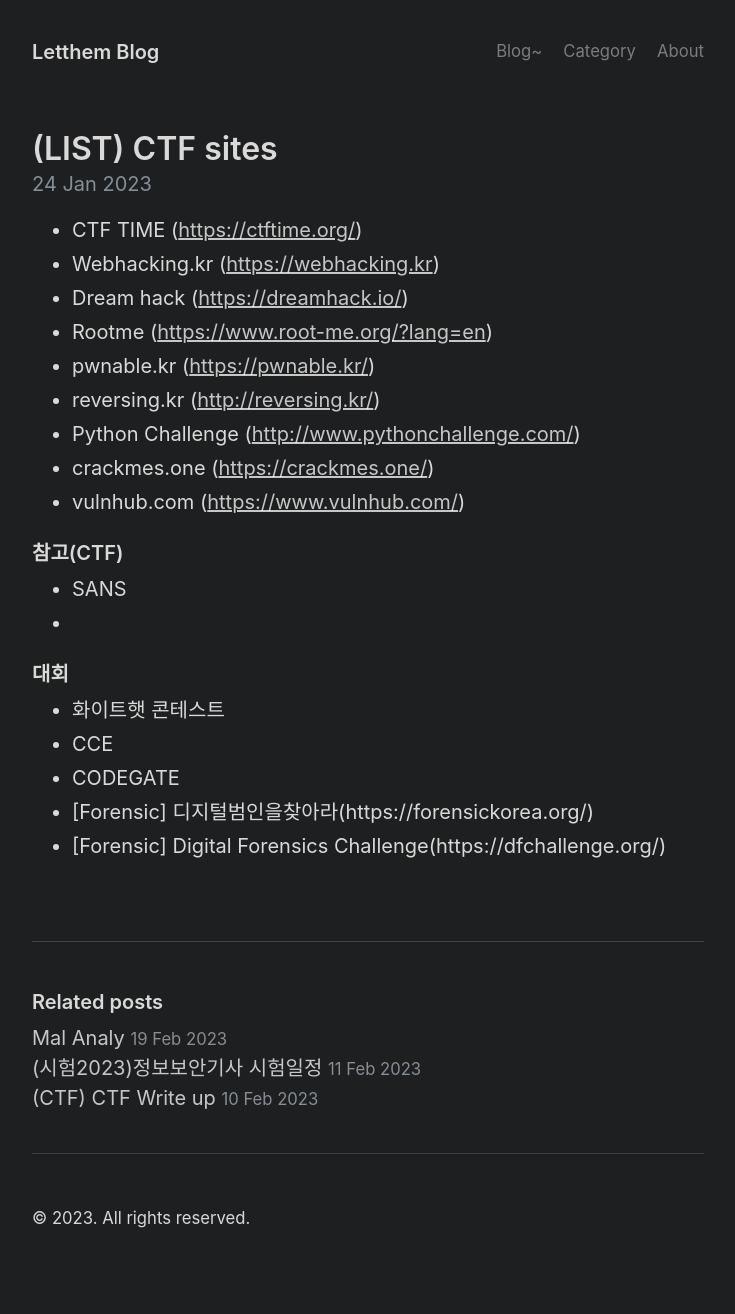
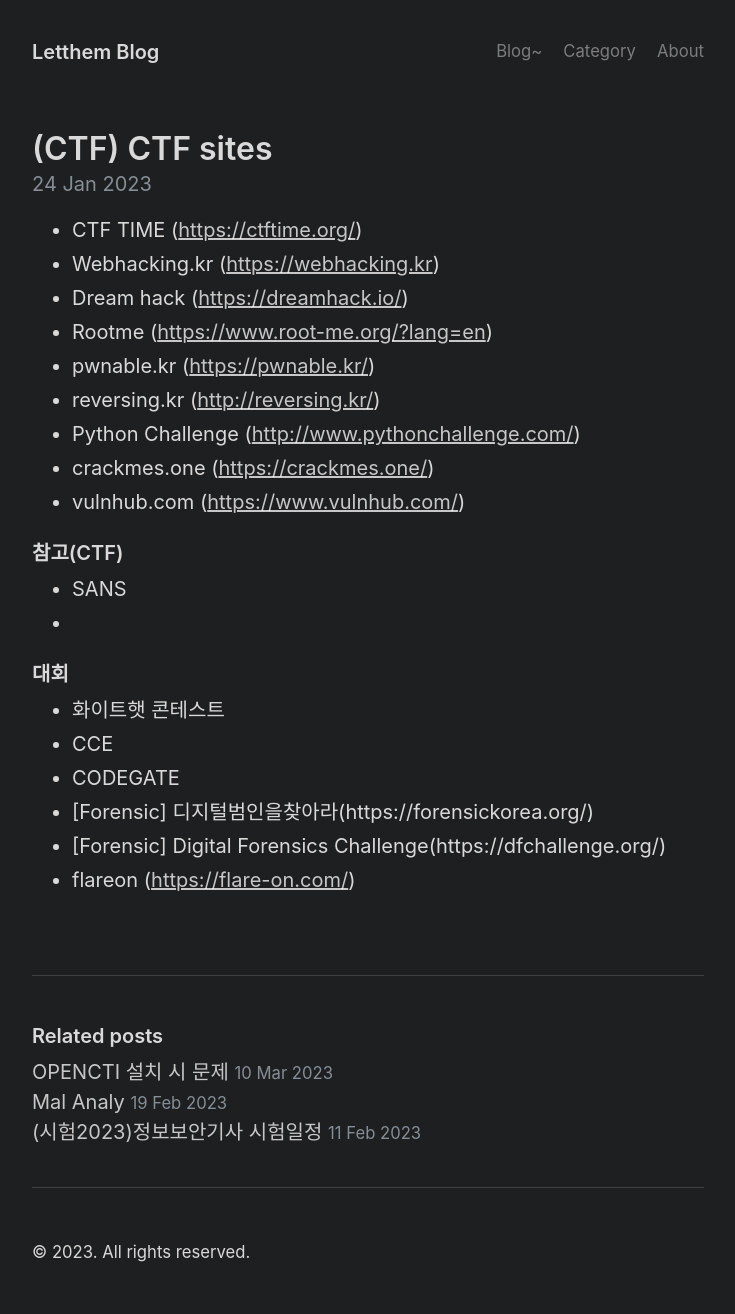
Before and after one commit to seleuchel/letthem_blog, a Jekyll site: the page built from _posts/2023-01-24-[LIST]-CTF-SITE.md, in a window 1280 px wide. Shown: the whole page, without its empty margins (272-1007 px from the left). Built offline with Jekyll 4.4.1, drawn with Linux system fonts in a browser that asks for light colours; before the commit the page ends 1280 px from its top, so only the background shows below that.

Commit message:
opencti _set

```diff
--- a/_config.yml
+++ b/_config.yml
@@ -5,7 +5,7 @@
 baseurl: "/letthem_blog"
 permalink: pretty
 pagenate_path: "/letthem_blog/page:num/"
-category_list: [ War, Forensic, Mal, APT, Privacy, ICS, Think, ZZZ, Basic, Issue, Web, Analy, Scenario , Info]
+category_list: [ War, Forensic, Mal, APT, Privacy, ICS, Think, ZZZ, Basic, Issue, Web, Analy, CTI, Scenario , Info]
 
 # Gems
 plugins:
--- a/_posts/2023-01-24-[LIST]-CTF-SITE.md
+++ b/_posts/2023-01-24-[LIST]-CTF-SITE.md
@@ -1,6 +1,6 @@
 ---
 layout: post
-title: (LIST) CTF sites
+title: (CTF) CTF sites
 categories: [War]
 
 ---
@@ -25,3 +25,4 @@
 * CODEGATE
 * [Forensic] 디지털범인을찾아라(https://forensickorea.org/)
 * [Forensic] Digital Forensics Challenge(https://dfchallenge.org/)
+* flareon (<https://flare-on.com/>)
```
Also changed, not shown: _posts/2023-02-19-Mal.md (+1 -1 lines), _posts/2023-03-10-opencti.md (added, +15 -0 lines).
